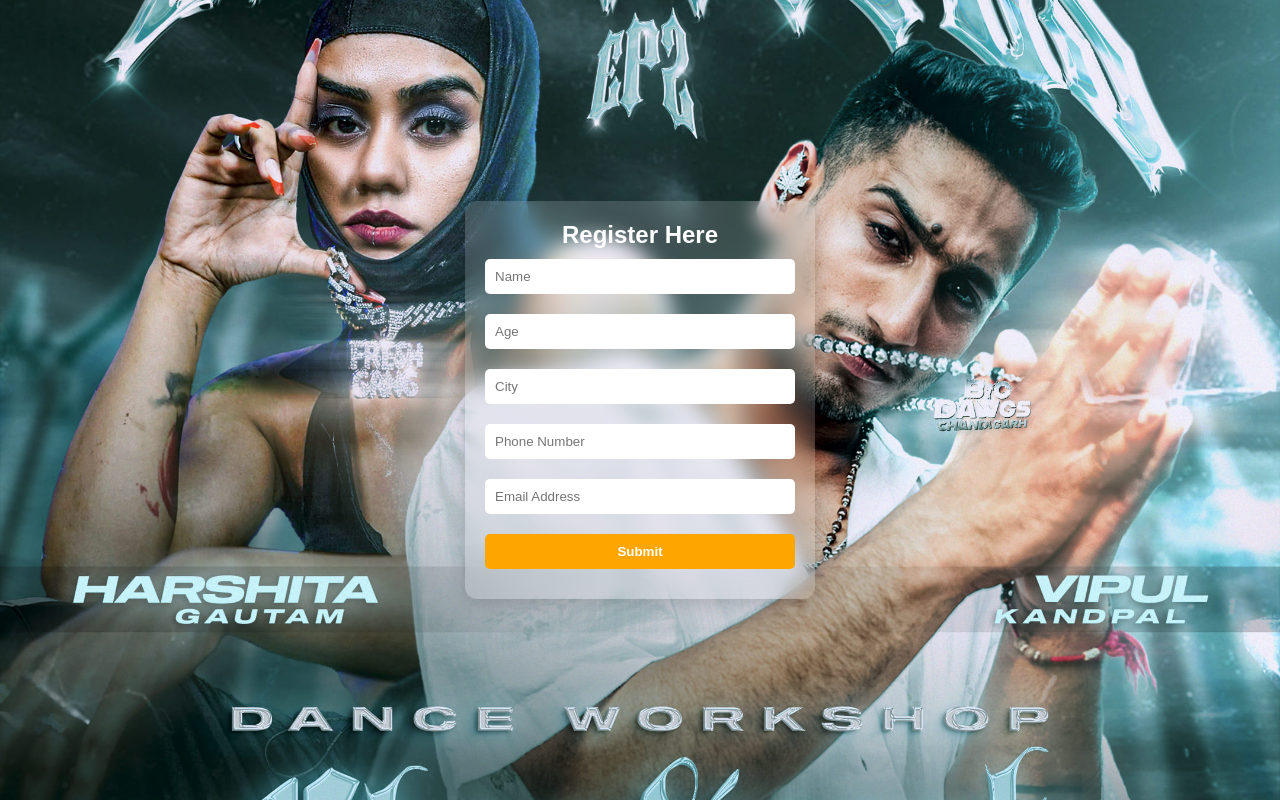
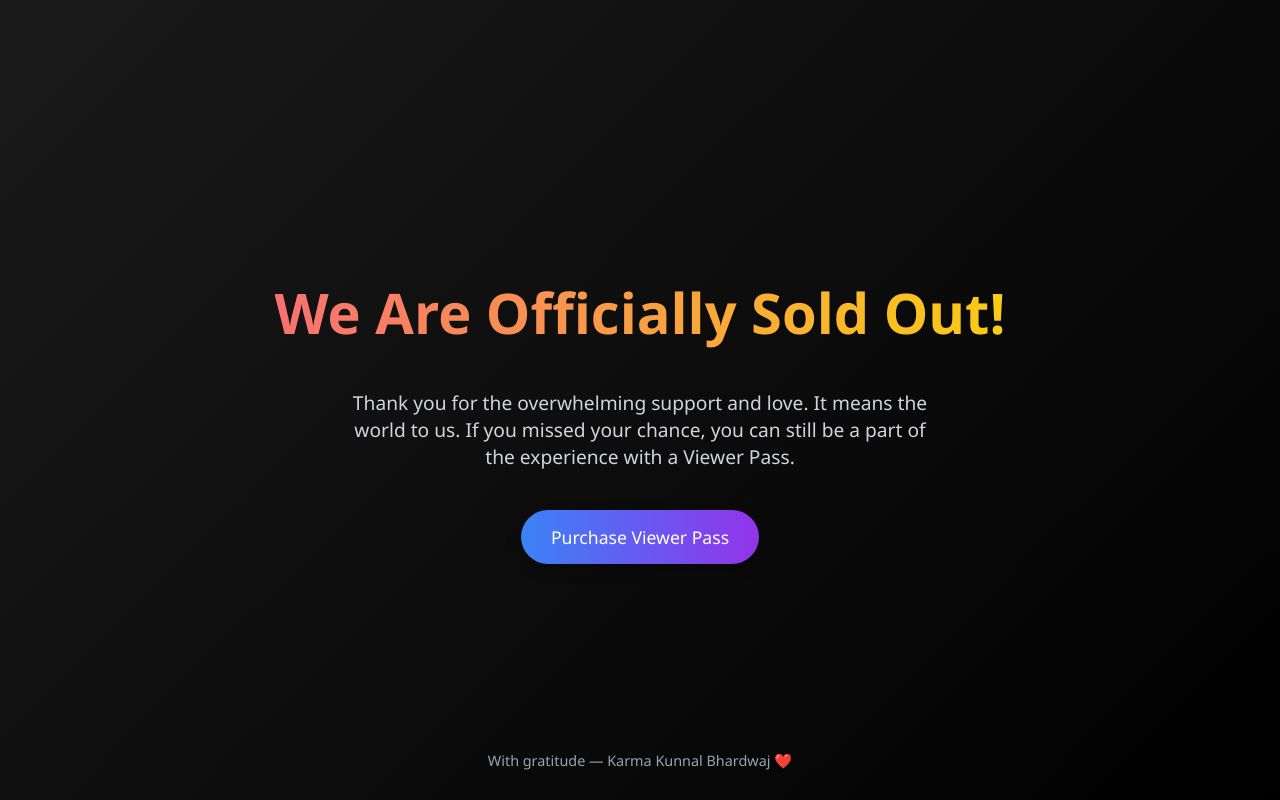
Before and after one commit to GoldBoi4/Big-Dawgs, a plain HTML site: page index.html in a window 1280 px wide. Drawn offline with Linux system fonts and the light colour scheme.

Commit message:
Update index.html

```diff
--- a/index.html
+++ b/index.html
@@ -3,138 +3,90 @@
 <head>
   <meta charset="UTF-8">
   <meta name="viewport" content="width=device-width, initial-scale=1.0">
-    <title>Register Form</title>
+  <title>Sold Out</title>
   <style>
-        * {
+    body {
       margin: 0;
       padding: 0;
-            box-sizing: border-box;
-            font-family: 'Poppins', sans-serif;
+      height: 100vh;
+      background: linear-gradient(135deg, #1a1a1a, #000000);
+      color: white;
+      font-family: 'Segoe UI', Tahoma, Geneva, Verdana, sans-serif;
+      display: flex;
+      flex-direction: column;
+      align-items: center;
+      justify-content: center;
+      text-align: center;
+      overflow: hidden;
     }
 
-        body {
-            background: url('https://github.com/GoldBoi4/Big-Dawgs/blob/main/IMG_4677.JPG?raw=true') no-repeat center center;
-            background-size: cover;
-            height: 100vh;
-            display: flex;
-            justify-content: center;
-            align-items: center;
+    h1 {
+      font-size: 3.5rem;
+      background: linear-gradient(to right, #f87171, #facc15);
+      -webkit-background-clip: text;
+      -webkit-text-fill-color: transparent;
+      margin-bottom: 20px;
+      opacity: 0;
+      transform: translateY(-50px);
+      animation: fadeInUp 1s forwards;
     }
 
-        .container {
-            width: 90%;
-            max-width: 350px;
-            padding: 20px;
-            background: rgba(255, 255, 255, 0.15);
-            backdrop-filter: blur(10px);
-            border-radius: 12px;
-            box-shadow: 0px 4px 20px rgba(0, 0, 0, 0.2);
-            text-align: center;
-            color: white;
+    p {
+      font-size: 1.2rem;
+      max-width: 600px;
+      color: #d1d5db;
+      margin-bottom: 40px;
+      opacity: 0;
+      animation: fadeIn 1s 0.5s forwards;
     }
 
-        input, button {
-            width: 100%;
-            padding: 10px;
-            margin: 10px 0;
-            border-radius: 5px;
+    .btn {
+      padding: 15px 30px;
+      font-size: 1.1rem;
       border: none;
-            outline: none;
+      border-radius: 30px;
+      background: linear-gradient(to right, #3b82f6, #9333ea);
+      color: white;
+      cursor: pointer;
+      text-decoration: none;
+      box-shadow: 0 4px 15px rgba(0, 0, 0, 0.3);
+      transition: background 0.3s ease;
+      opacity: 0;
+      transform: translateY(50px);
+      animation: fadeInUp 1s 1s forwards;
     }
 
-        button {
-            background: orange;
-            color: white;
-            font-weight: bold;
-            cursor: pointer;
-            transition: 0.3s;
+    .btn:hover {
+      background: linear-gradient(to right, #9333ea, #3b82f6);
     }
 
-        button:hover {
-            background: #e68900;
-            transform: scale(1.05);
-        }
-
-        .success-message {
-            display: none;
+    footer {
       position: absolute;
-            top: 50%;
-            left: 50%;
-            transform: translate(-50%, -50%);
-            width: 80%;
-            max-width: 450px;
-            padding: 20px;
-            background: rgba(0, 0, 0, 0.8);
-            color: #fff;
-            text-align: center;
-            border-radius: 12px;
-            box-shadow: 0px 4px 20px rgba(0, 0, 0, 0.5);
-            animation: fadeIn 1.5s ease-in-out;
-        }
-
-        .regards {
-            font-size: 12px;
-            position: absolute;
-            bottom: 10px;
-            left: 15px;
-            text-align: left;
-            color: #ccc;
+      bottom: 30px;
+      font-size: 0.9rem;
+      color: #9ca3af;
+      opacity: 0;
+      animation: fadeIn 1s 1.5s forwards;
     }
 
     @keyframes fadeIn {
-            from {
-                opacity: 0;
-                transform: translate(-50%, -55%);
-            }
       to {
         opacity: 1;
-                transform: translate(-50%, -50%);
+      }
+    }
+
+    @keyframes fadeInUp {
+      to {
+        opacity: 1;
+        transform: translateY(0);
       }
     }
   </style>
 </head>
 <body>
-    <div class="container" id="formContainer">
-        <h2>Register Here</h2>
-        <form id="form">
-            <input type="text" name="Name" placeholder="Name" required>
-            <input type="number" name="Age" placeholder="Age" required>
-            <input type="text" name="City" placeholder="City" required>
-            <input type="tel" name="Phone Number" placeholder="Phone Number" required>
-            <input type="email" name="Email Address" placeholder="Email Address" required>
-            <button type="submit">Submit</button>
-        </form>
-    </div>
-
-    <div class="success-message" id="successMessage">
-        <p>Welcome to our family!</p>
-        <p class="quote">"Learning never exhausts the mind. Keep growing, keep evolving!"</p>
-        <p class="regards">Regards, <br> Karma Kunnal Bhardwaj</p>
-    </div>
-
-    <script>
-        document.getElementById("form").addEventListener("submit", function(event) {
-            event.preventDefault();
-
-            const formData = new FormData(event.target);
-            const url = "https://script.google.com/macros/s/AKfycbwVXyb1b9Qx4OkKYTCrEnpnkJswu5-rlr9yDo0r2gTsr_XiKIOWIJO7BrQsg2wZdJxniw/exec";
-
-            fetch(url, {
-                method: "POST",
-                body: formData
-            })
-            .then(response => response.text())
-            .then(data => {
-                document.getElementById("formContainer").style.display = "none";
-                document.getElementById("successMessage").style.display = "block";
-
-                // Redirect after 5 seconds
-                setTimeout(() => {
-                    window.location.href = "https://bigdawgspay1.netlify.app/"; // Change to your desired URL
-                }, 5000);
-            })
-            .catch(error => alert("Error: " + error));
-        });
-    </script>
+  <h1>We Are Officially Sold Out!</h1>
+  <p>Thank you for the overwhelming support and love. It means the world to us. If you missed your chance, you can still be a part of the experience with a Viewer Pass.</p>
+  <a class="btn" href="https://viewerpass.netlify.app/" target="_blank">Purchase Viewer Pass</a>
+  <footer>With gratitude — Karma Kunnal Bhardwaj ❤️</footer>
 </body>
 </html>
```
Lines whose indentation alone changed are shown as unchanged.
